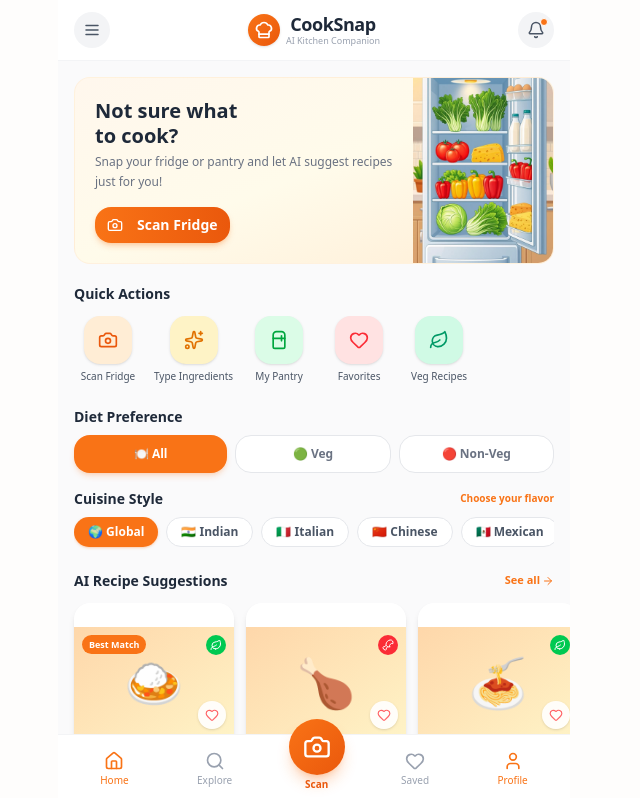
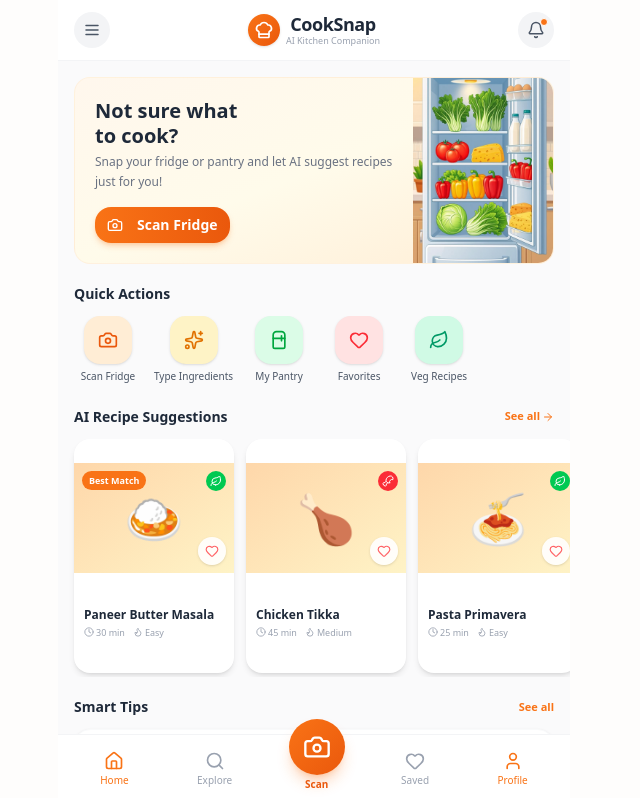
Before and after one commit to manishrana1177-create/cooksnap, a Next.js app: page / in a window 1280 px wide. Shown: the top 798 px of the page, without its empty margins (326-966 px from the left). Built offline with nearby package versions, Linux system fonts and the light colour scheme.

Commit message:
ccd5e23b-bd77-47ad-9c6a-28bffb37e5d7

```diff
--- a/src/components/cooksnap/HomeView.tsx
+++ b/src/components/cooksnap/HomeView.tsx
@@ -84,12 +84,8 @@
 export default function HomeView() {
   const {
     setCurrentView,
-    selectedCuisine,
-    setSelectedCuisine,
     pantryItems,
     favorites,
-    dietFilter,
-    setDietFilter,
   } = useAppStore()
 
   const [showMenu, setShowMenu] = useState(false)
@@ -210,66 +206,6 @@
                 <action.icon className="w-5 h-5" />
               </div>
               <span className="text-[10px] font-medium text-gray-600 text-center leading-tight">{action.label}</span>
-            </button>
-          ))}
-        </div>
-      </div>
-
-      {/* ── Diet Preference Pills ── */}
-      <div className="px-4 mt-5">
-        <h2 className="text-sm font-bold text-gray-800 mb-2">Diet Preference</h2>
-        <div className="flex gap-2">
-          {[
-            { id: 'all' as const, label: '🍽️ All', activeClass: 'bg-orange-500 text-white shadow-md shadow-orange-500/20' },
-            { id: 'veg' as const, label: '🟢 Veg', activeClass: 'bg-green-500 text-white shadow-md shadow-green-500/20' },
-            { id: 'nonveg' as const, label: '🔴 Non-Veg', activeClass: 'bg-red-500 text-white shadow-md shadow-red-500/20' },
-          ].map((opt) => (
-            <button
-              key={opt.id}
-              onClick={() => setDietFilter(opt.id)}
-              className={`flex-1 py-2.5 rounded-xl text-xs font-bold transition-all ${
-                dietFilter === opt.id
-                  ? opt.activeClass
-                  : 'bg-white text-gray-500 border border-gray-200 hover:border-gray-300'
-              }`}
-            >
-              {opt.label}
-            </button>
-          ))}
-        </div>
-      </div>
-
-      {/* ── Cuisine Selector ── */}
-      <div className="px-4 mt-4">
-        <div className="flex items-center justify-between mb-2">
-          <h2 className="text-sm font-bold text-gray-800">Cuisine Style</h2>
-          <span className="text-[10px] text-orange-500 font-semibold">Choose your flavor</span>
-        </div>
-        <div className="flex gap-2 overflow-x-auto pb-1" style={{ scrollbarWidth: 'none' }}>
-          {[
-            { id: 'global', label: '🌍 Global' },
-            { id: 'indian', label: '🇮🇳 Indian' },
-            { id: 'italian', label: '🇮🇹 Italian' },
-            { id: 'chinese', label: '🇨🇳 Chinese' },
-            { id: 'mexican', label: '🇲🇽 Mexican' },
-            { id: 'japanese', label: '🇯🇵 Japanese' },
-            { id: 'thai', label: '🇹🇭 Thai' },
-            { id: 'mediterranean', label: '🫒 Mediterranean' },
-            { id: 'american', label: '🇺🇸 American' },
-            { id: 'korean', label: '🇰🇷 Korean' },
-            { id: 'french', label: '🇫🇷 French' },
-            { id: 'middle-eastern', label: '🧆 Middle Eastern' },
-          ].map((c) => (
-            <button
-              key={c.id}
-              onClick={() => setSelectedCuisine(c.id)}
-              className={`flex-shrink-0 px-3.5 py-1.5 rounded-full text-xs font-semibold transition-all ${
-                selectedCuisine === c.id
-                  ? 'bg-orange-500 text-white shadow-sm shadow-orange-500/25'
-                  : 'bg-white text-gray-600 border border-gray-200 hover:border-orange-300'
-              }`}
-            >
-              {c.label}
             </button>
           ))}
         </div>
```
